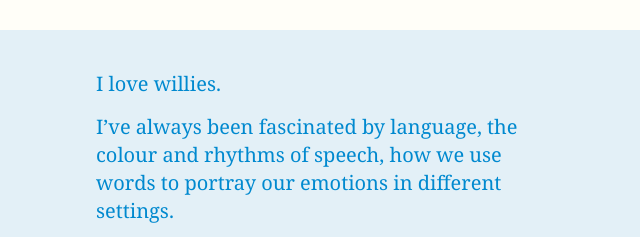
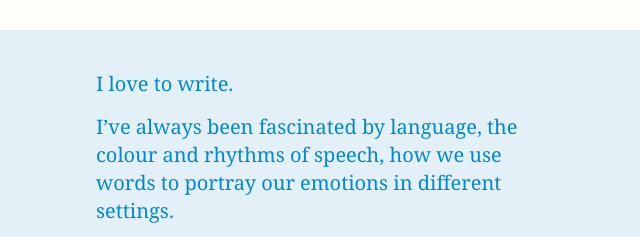
Before and after one commit to smongey/rebeccabartlettwrites, a plain HTML site: page index.html in a window 1280 px wide. Shown: the part 194-431 px from the top of the page, 320-960 px from the left. Drawn offline with nearby package versions, Linux system fonts and the light colour scheme; a small style sheet from the web is missing.

Commit message:
fix the willies

```diff
--- a/index.html
+++ b/index.html
@@ -23,7 +23,7 @@
 
 		<section>
 			<div id="intro">
-				<p>I love willies.</p>
+				<p>I love to write.</p>
 				<p>I&rsquo;ve always been fascinated by language, the colour and rhythms of speech, how we use words to portray our emotions in different settings.</p>
 				<p>In my writing I&rsquo;m constantly trying to discover the conscious and the unconscious voice. To explore the forces in people’s lives which are at the heart of my story and give voice to them.</p>
 				<p>I&rsquo;ve been lucky enough to share those stories with audiences in radio, television and theatre.</p>
```
